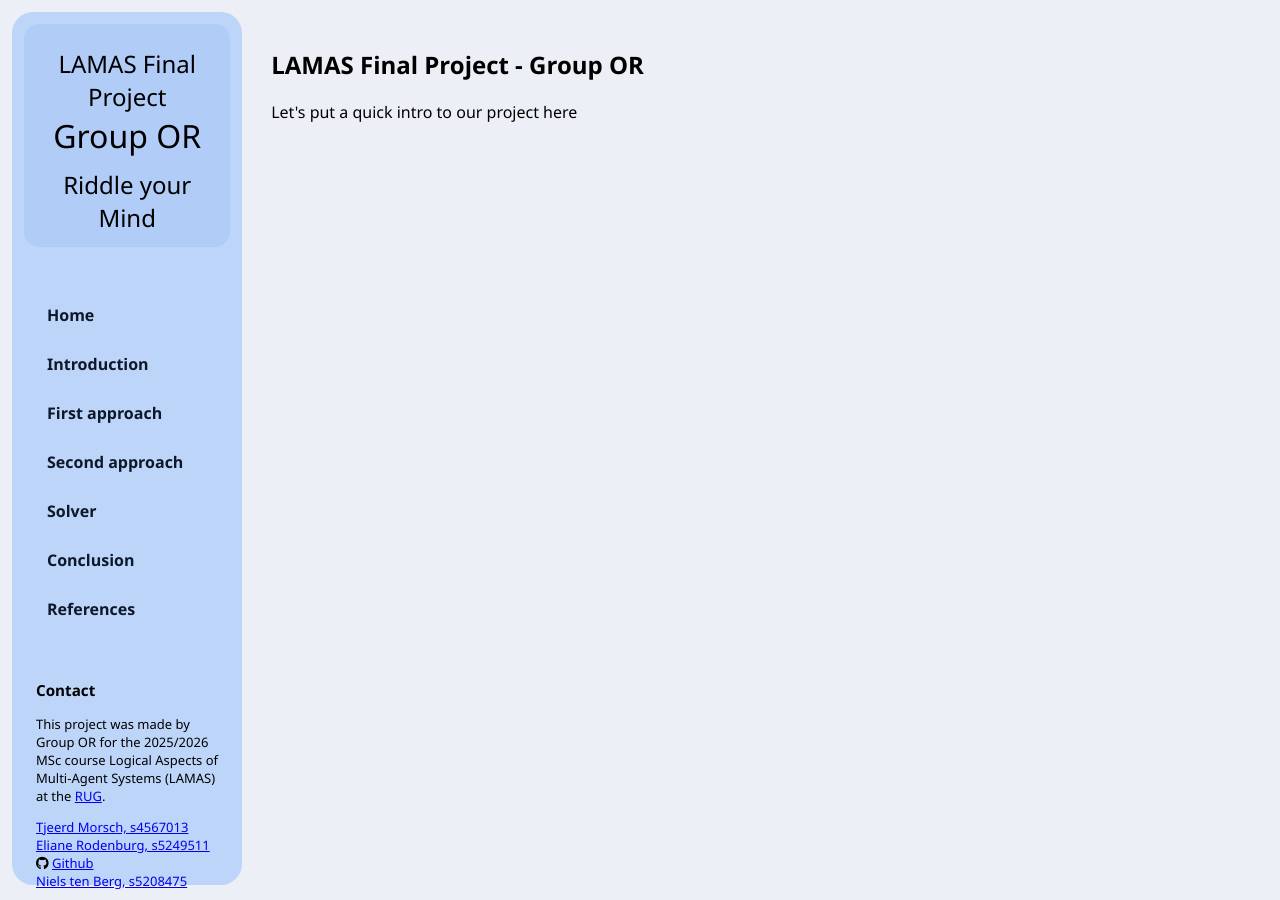
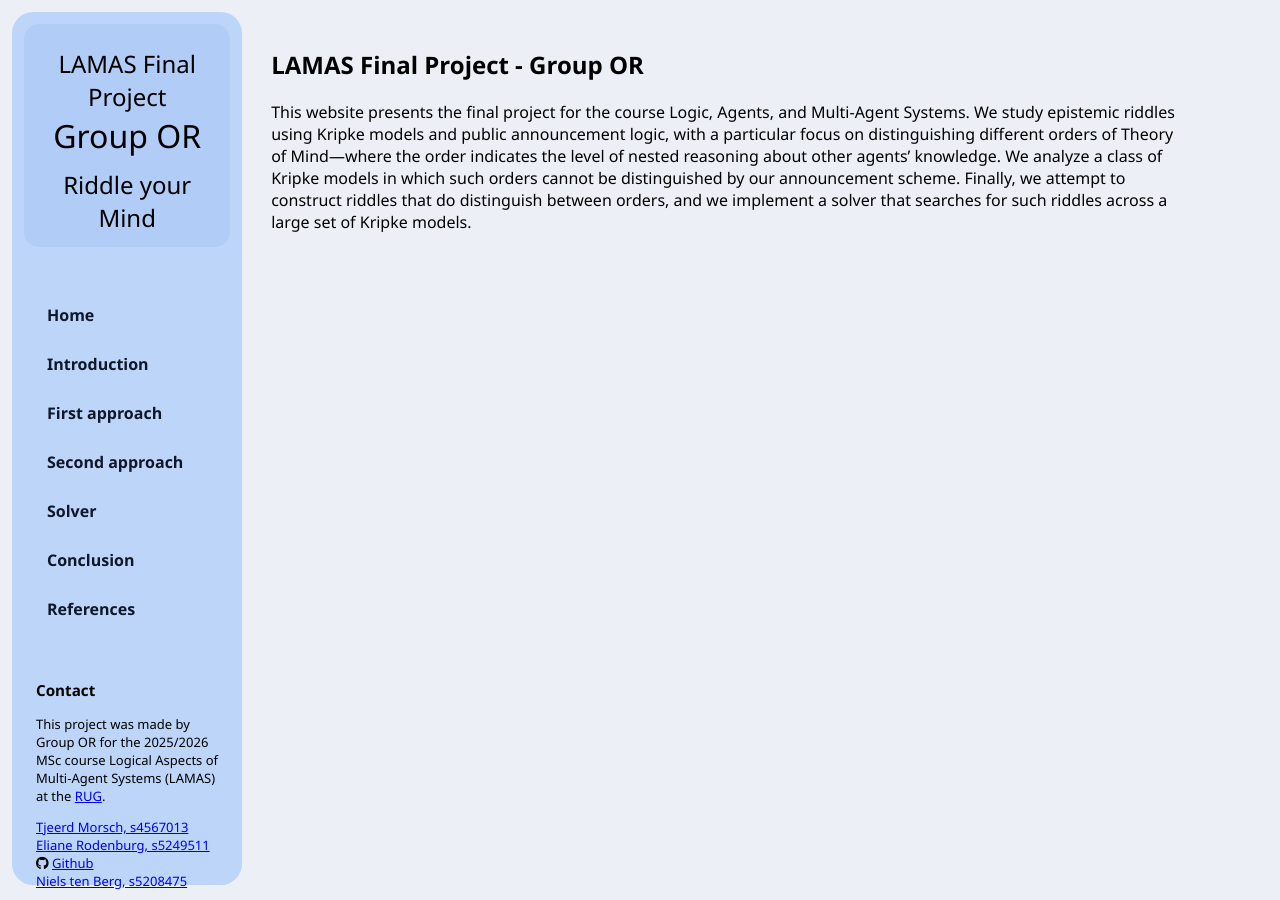
Before and after one commit to SnooLuna/LAMAS_OR, a Jekyll site: the page built from docs/index.html, in a window 1280 px wide. Built offline with Jekyll 4.4.1, drawn with Linux system fonts in a browser that asks for light colours; nearby versions of some CDN libraries.

Commit message:
Update index.html
Home

```diff
--- a/docs/index.html
+++ b/docs/index.html
@@ -3,4 +3,13 @@ title: Home
 ---
 <h1>{{ "LAMAS Final Project - Group OR" }}</h1>
 
-<p>Let's put a quick intro to our project here</p>
+<p>
+This website presents the final project for the course Logic, Agents, and Multi-Agent Systems.
+We study epistemic riddles using Kripke models and public announcement logic, with a particular focus on
+distinguishing different orders of Theory of Mind—where the order indicates the level of nested reasoning about
+other agents’ knowledge.
+
+We analyze a class of Kripke models in which such orders cannot be distinguished by our announcement scheme.
+Finally, we attempt to construct riddles that do distinguish between orders, and we implement a solver that searches
+for such riddles across a large set of Kripke models.
+</p>
```
